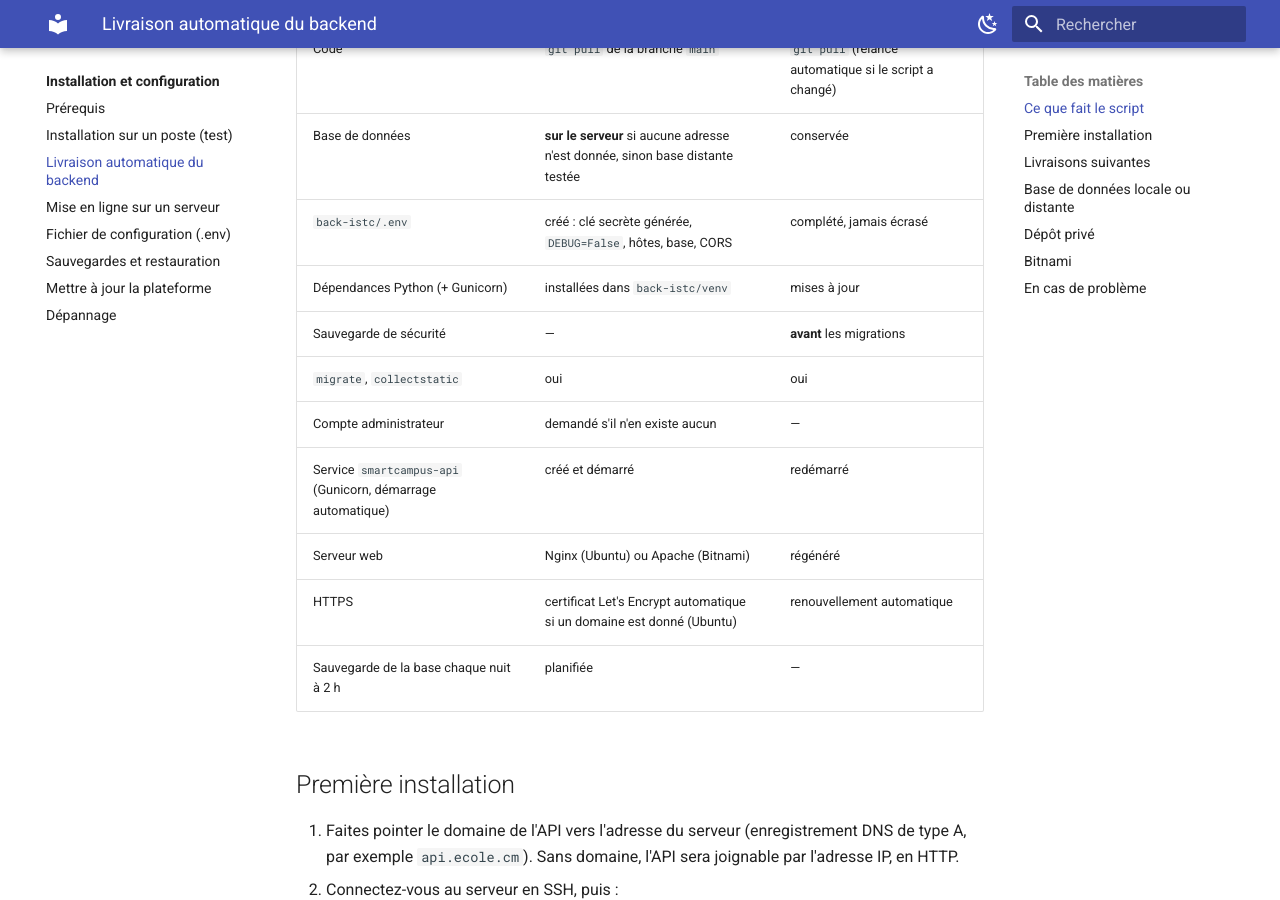
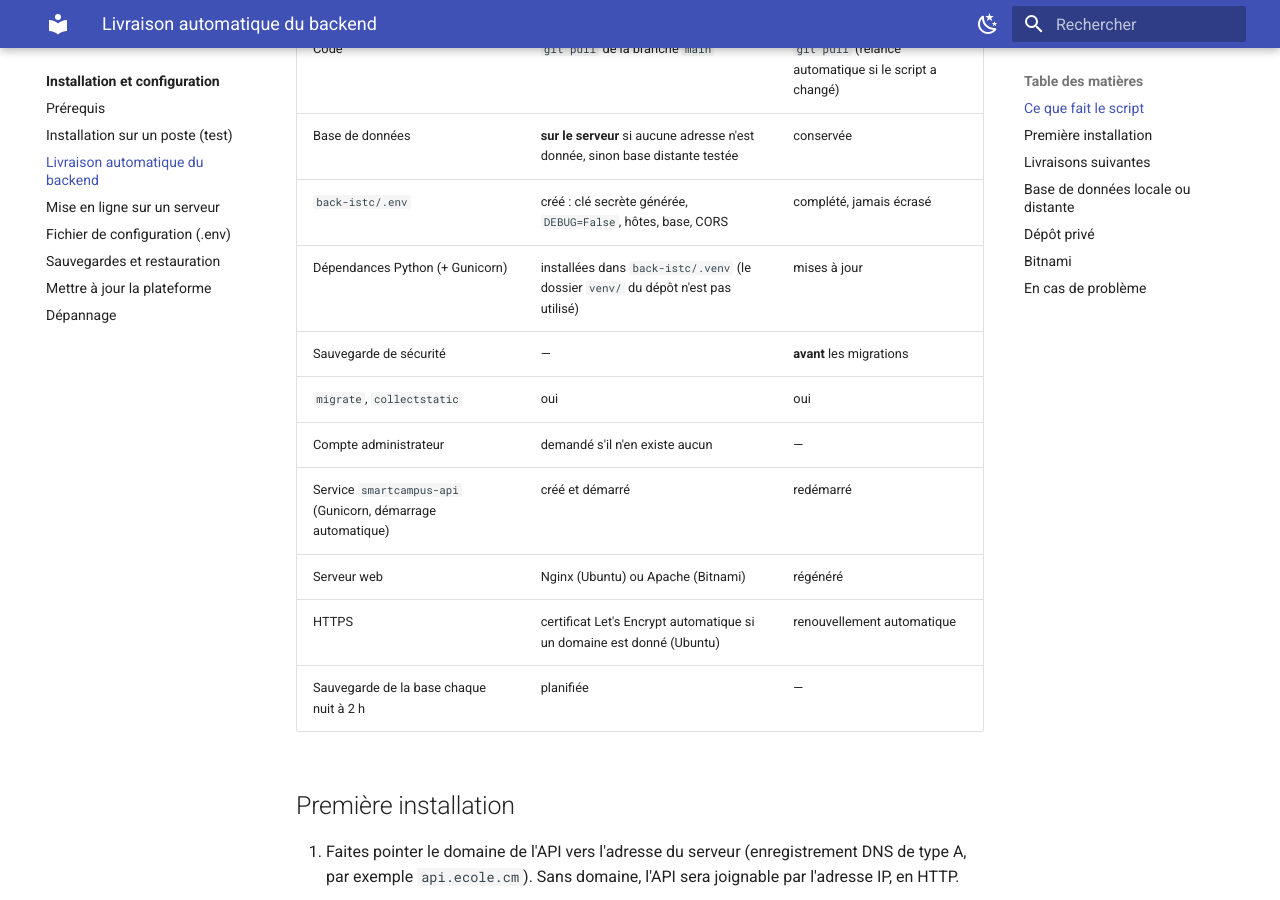
Before and after one commit to TenTee/istc-projects, an MkDocs documentation site: the page built from docs/installation/deploiement-automatique.md, in a window 1280 px wide and 900 px high, scrolled down 588 px. Built offline with MkDocs 1.6.1 and Material for MkDocs 9.7.7, drawn with Linux system fonts in a browser that asks for light colours.

Commit message:
reparation

```diff
--- a/docs/installation/deploiement-automatique.md
+++ b/docs/installation/deploiement-automatique.md
@@ -13,7 +13,7 @@ Systèmes pris en charge : **Ubuntu 22.04 / 24.04** et les **images Bitnami** (D
 | Code | `git pull` de la branche `main` | `git pull` (relance automatique si le script a changé) |
 | Base de données | **sur le serveur** si aucune adresse n'est donnée, sinon base distante testée | conservée |
 | `back-istc/.env` | créé : clé secrète générée, `DEBUG=False`, hôtes, base, CORS | complété, jamais écrasé |
-| Dépendances Python (+ Gunicorn) | installées dans `back-istc/venv` | mises à jour |
+| Dépendances Python (+ Gunicorn) | installées dans `back-istc/.venv` (le dossier `venv/` du dépôt n'est pas utilisé) | mises à jour |
 | Sauvegarde de sécurité | — | **avant** les migrations |
 | `migrate`, `collectstatic` | oui | oui |
 | Compte administrateur | demandé s'il n'en existe aucun | — |
```
Also changed, not shown: 2 other files.
